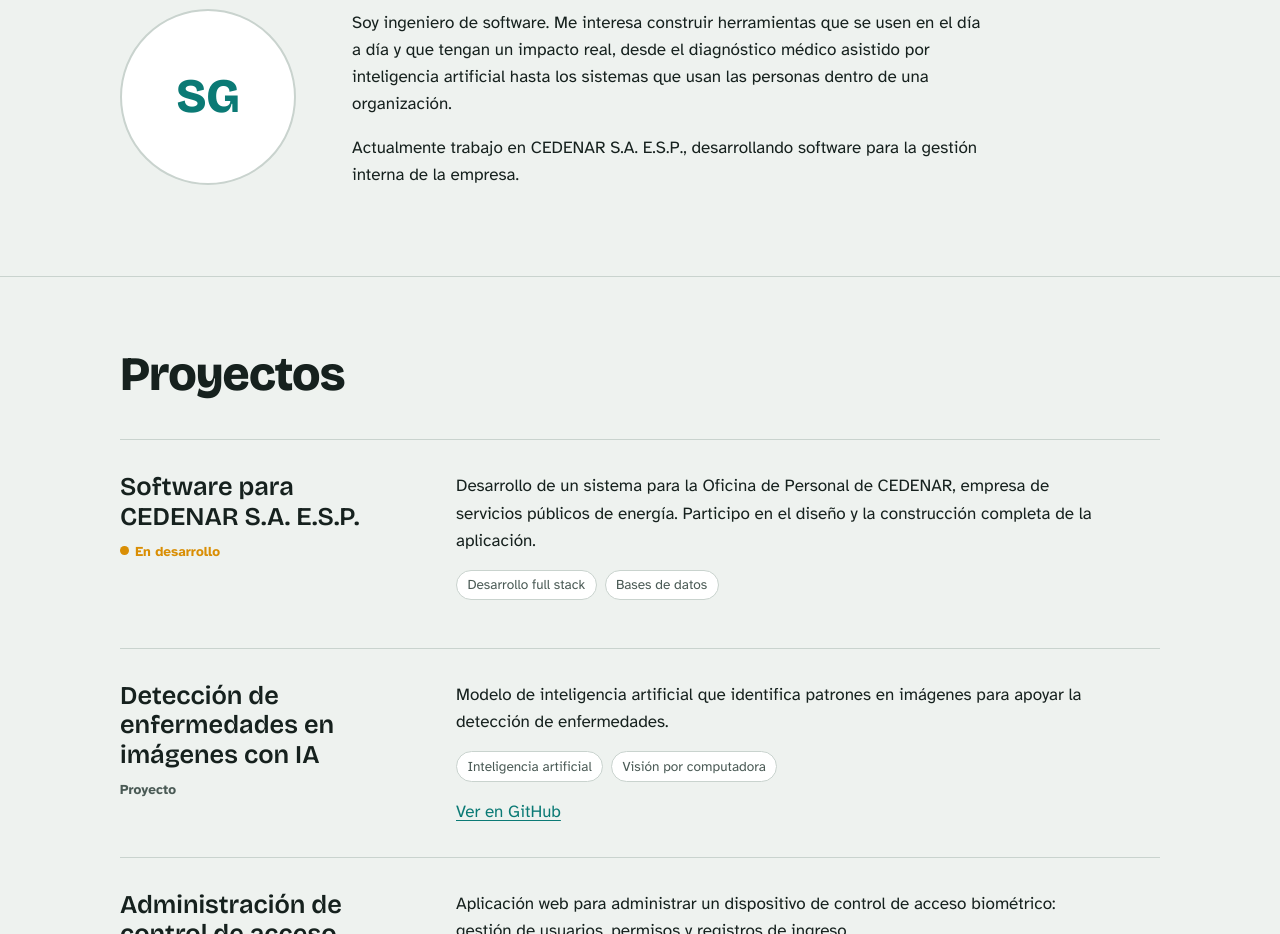
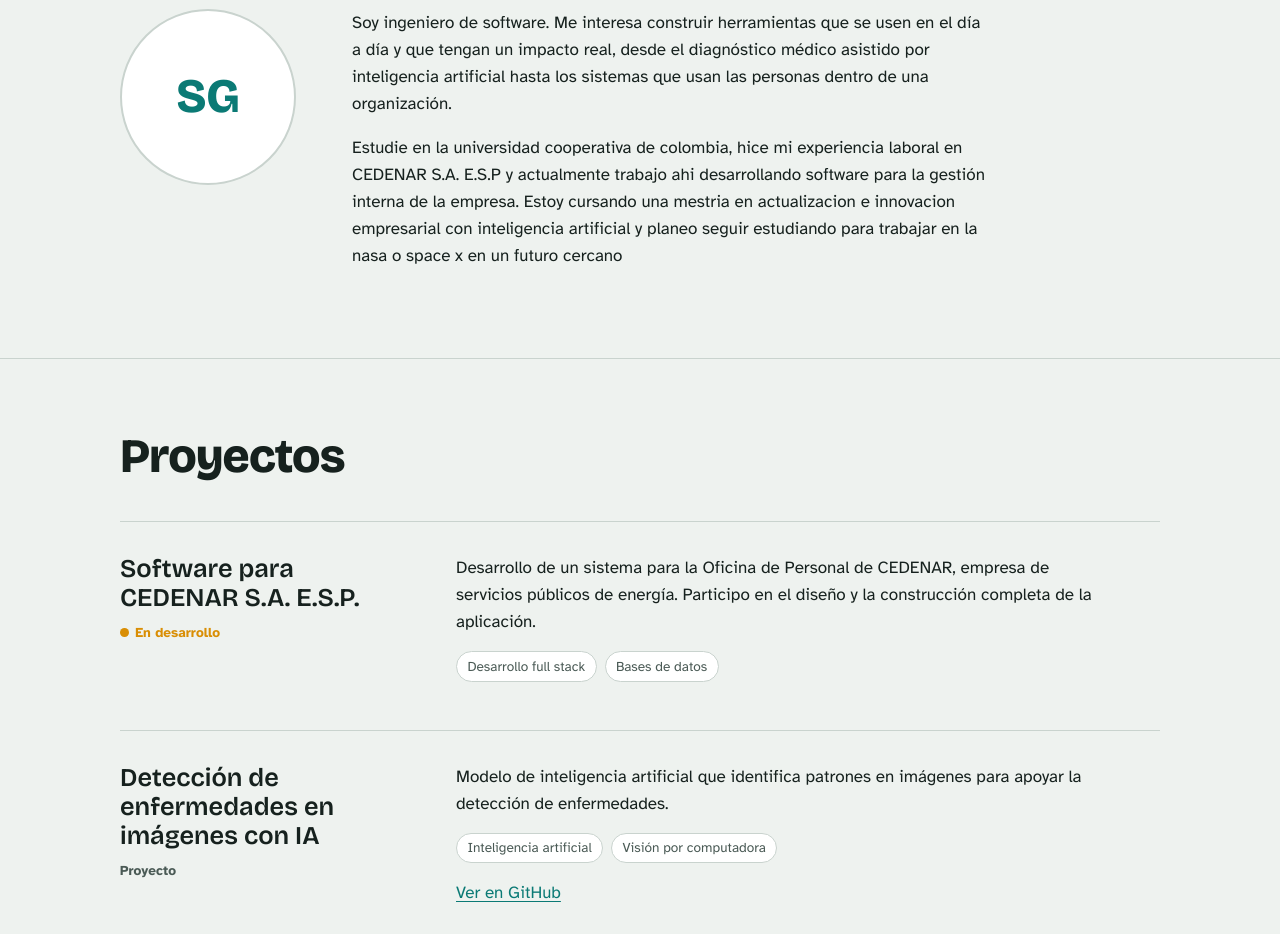
Before and after one commit to samporter12/Sam_Repository, a plain HTML site: page index.html in a window 1280 px wide. Shown: the part 920-1854 px from the top of the page. Drawn offline with nearby package versions, Linux system fonts and the light colour scheme.

Commit message:
Update index.html

```diff
--- a/index.html
+++ b/index.html
@@ -365,7 +365,7 @@
           </p>
           <p>
             <!-- EDITA: agrega tu formación (universidad, año) y lo que te gustaría hacer a futuro -->
-            Actualmente trabajo en CEDENAR S.A. E.S.P., desarrollando software para la gestión interna de la empresa.
+            Estudie en la universidad cooperativa de colombia, hice mi experiencia laboral en CEDENAR S.A. E.S.P y actualmente trabajo ahi desarrollando software para la gestión interna de la empresa. Estoy cursando una mestria en actualizacion e innovacion empresarial con inteligencia artificial y planeo seguir estudiando para trabajar en la nasa o space x en un futuro cercano
           </p>
         </div>
       </div>
```
